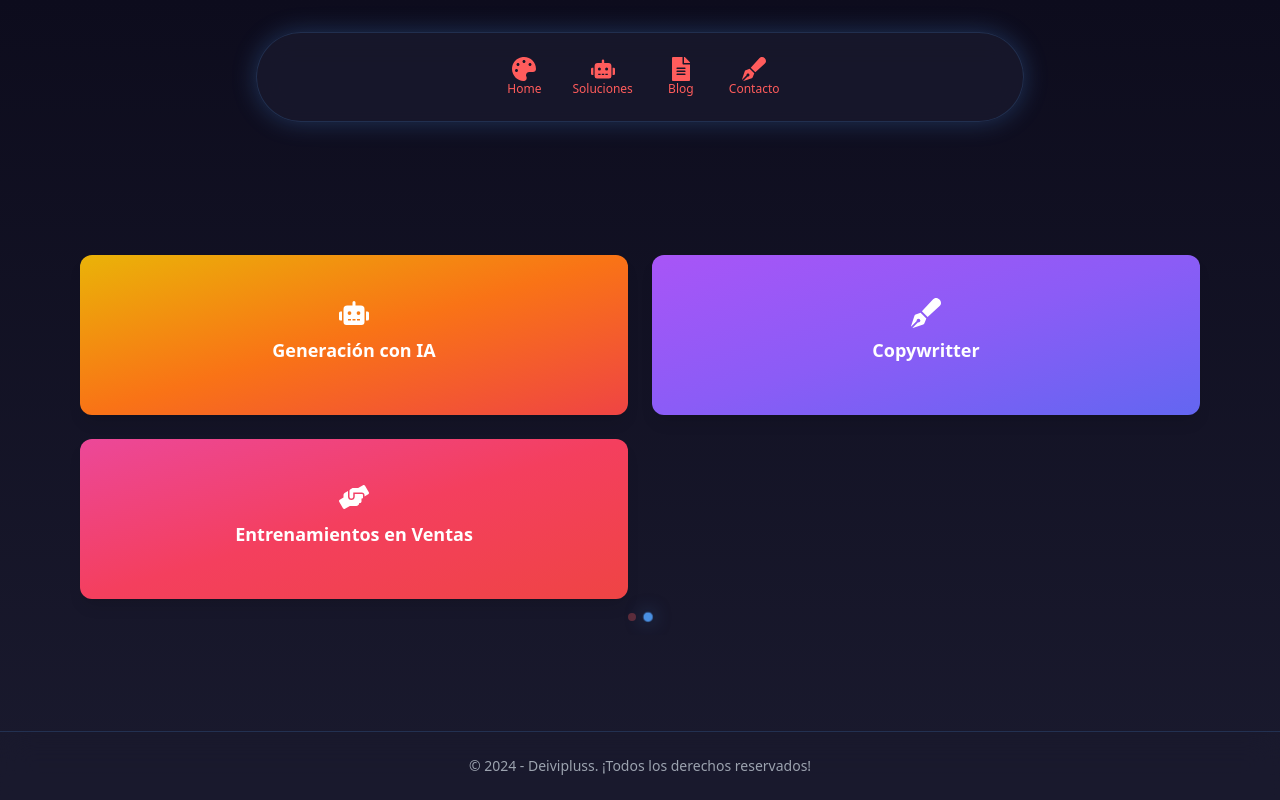
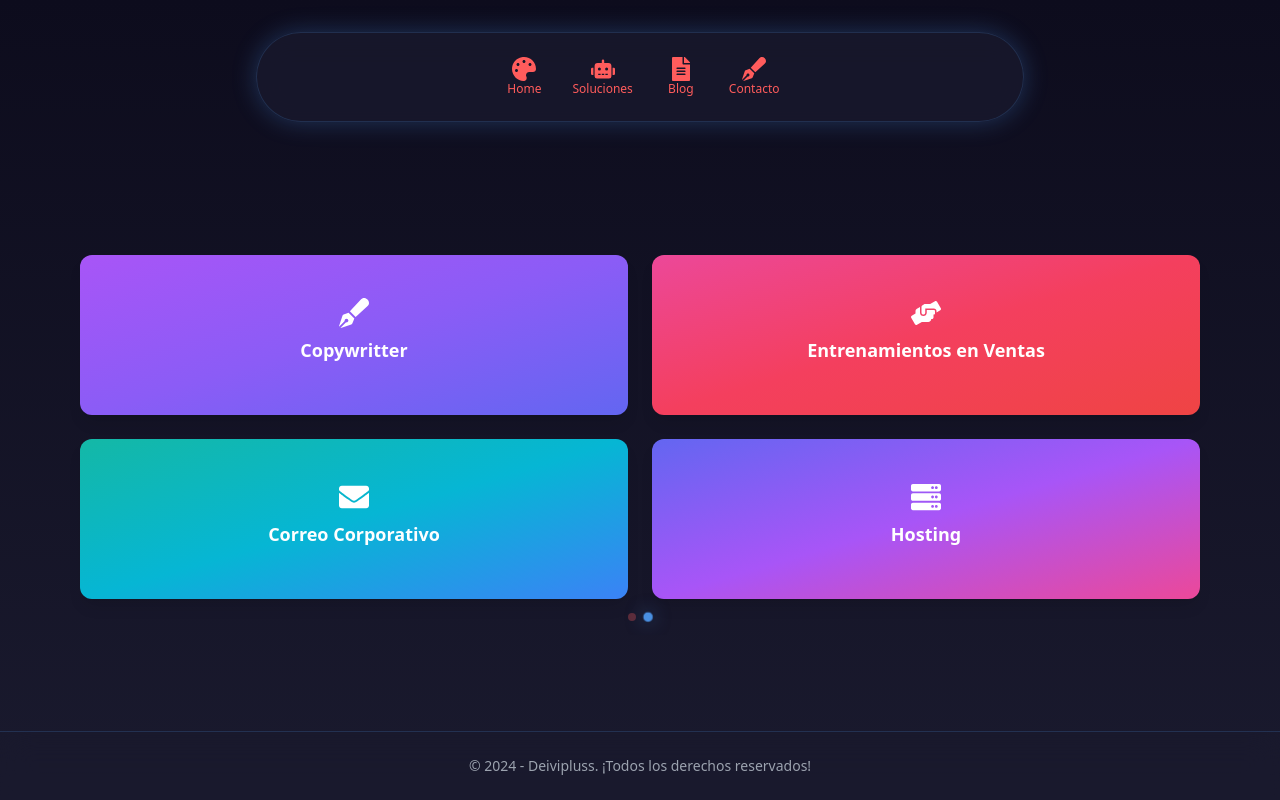
Before and after one commit to deivipluss/landing, a Next.js app: page /freelance in a window 1280 px wide. Built offline with nearby package versions, Linux system fonts and the light colour scheme.

Commit message:
freelancelayout

```diff
--- a/app/freelance/page.tsx
+++ b/app/freelance/page.tsx
@@ -6,7 +6,9 @@ import {
   FaFilm,
   FaRobot,
   FaPenFancy,
-  FaHandsHelping
+  FaHandsHelping,
+  FaEnvelope,
+  FaServer
 } from "react-icons/fa";
 import Link from 'next/link';
 import { motion } from 'framer-motion';
@@ -16,7 +18,7 @@ import { Autoplay, Pagination } from 'swiper/modules';
 import 'swiper/css';
 import 'swiper/css/pagination';
 
-type CardKey = 'logo' | 'flyers' | 'reels' | 'iaGeneration' | 'copywritter' | 'salesTraining';
+type CardKey = 'logo' | 'flyers' | 'reels' | 'iaGeneration' | 'copywritter' | 'salesTraining' | 'corporateEmail' | 'hosting';
 
 interface NavItem {
   href: string;
@@ -73,9 +75,22 @@ const cardData: { [key in CardKey]: { title: string; description: string; icon:
     icon: <FaHandsHelping className="text-3xl group-hover:scale-110 transition-transform duration-500" />,
     gradient: "bg-gradient-to-br from-pink-500 via-rose-500 to-red-500",
     link: "/servicios/salesTraining"
+  },
+  corporateEmail: {
+    title: "Correo Corporativo",
+    description: "Configuración y gestión de correos corporativos profesionales para tu empresa.",
+    icon: <FaEnvelope className="text-3xl group-hover:rotate-180 transition-transform duration-500" />,
+    gradient: "bg-gradient-to-br from-teal-500 via-cyan-500 to-blue-500",
+    link: "/servicios/corporateEmail"
+  },
+  hosting: {
+    title: "Hosting",
+    description: "Servicios de hosting confiables y seguros para tu sitio web.",
+    icon: <FaServer className="text-3xl group-hover:scale-110 transition-transform duration-500" />,
+    gradient: "bg-gradient-to-br from-indigo-500 via-purple-500 to-pink-500",
+    link: "/servicios/hosting"
   }
 };
-
 const SolutionCard: React.FC<{
   cardKey: CardKey;
   isExpanded: boolean;
@@ -172,8 +187,8 @@ const SolucionesFreelance = () => {
 
   const cardKeys = Object.keys(cardData) as CardKey[];
   const cardGroups = [
-    cardKeys.slice(0, 3),
-    cardKeys.slice(3)
+    cardKeys.slice(0, 4),
+    cardKeys.slice(4)
   ];
 
   return (
```
Lines whose indentation alone changed are shown as unchanged.
